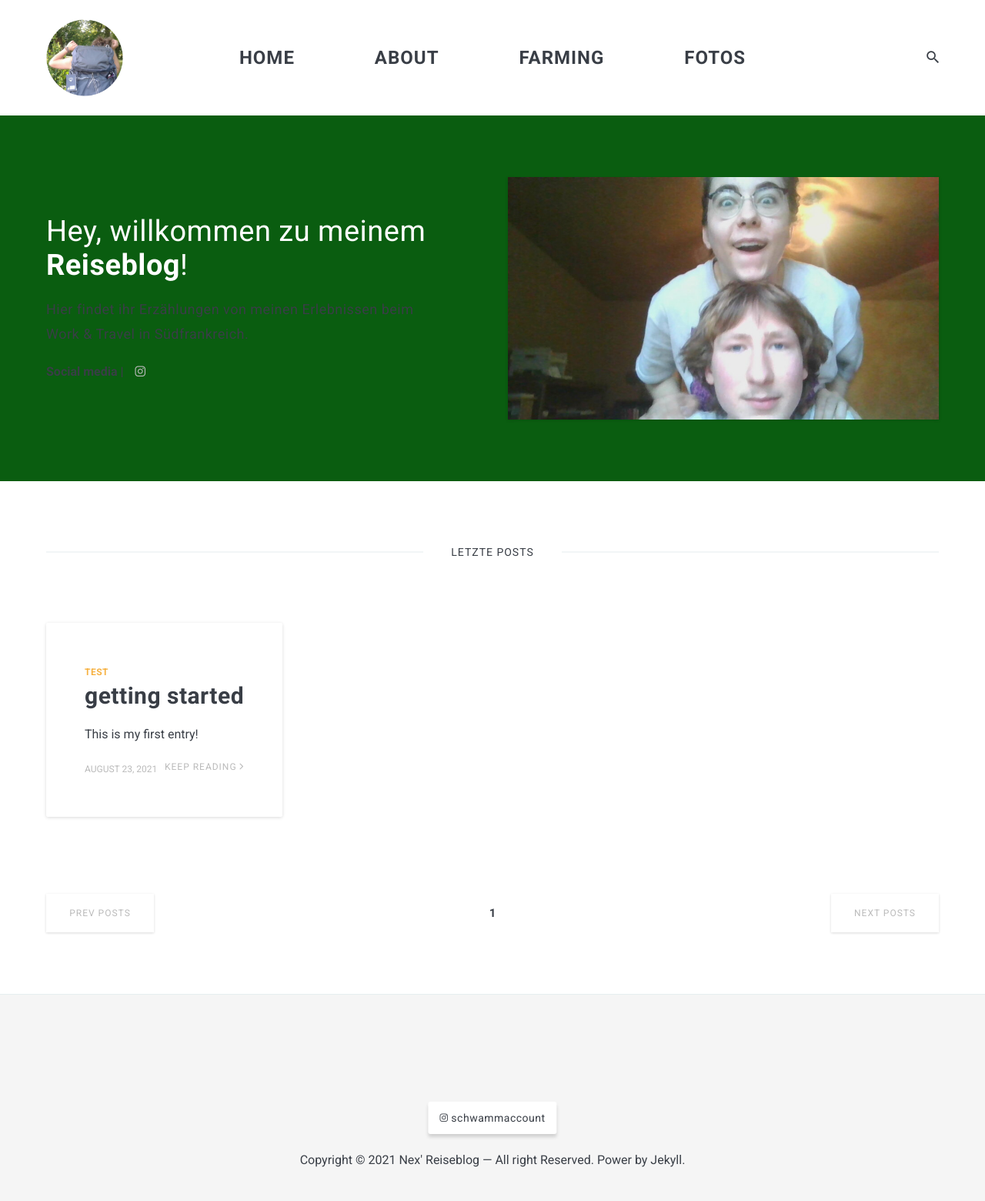
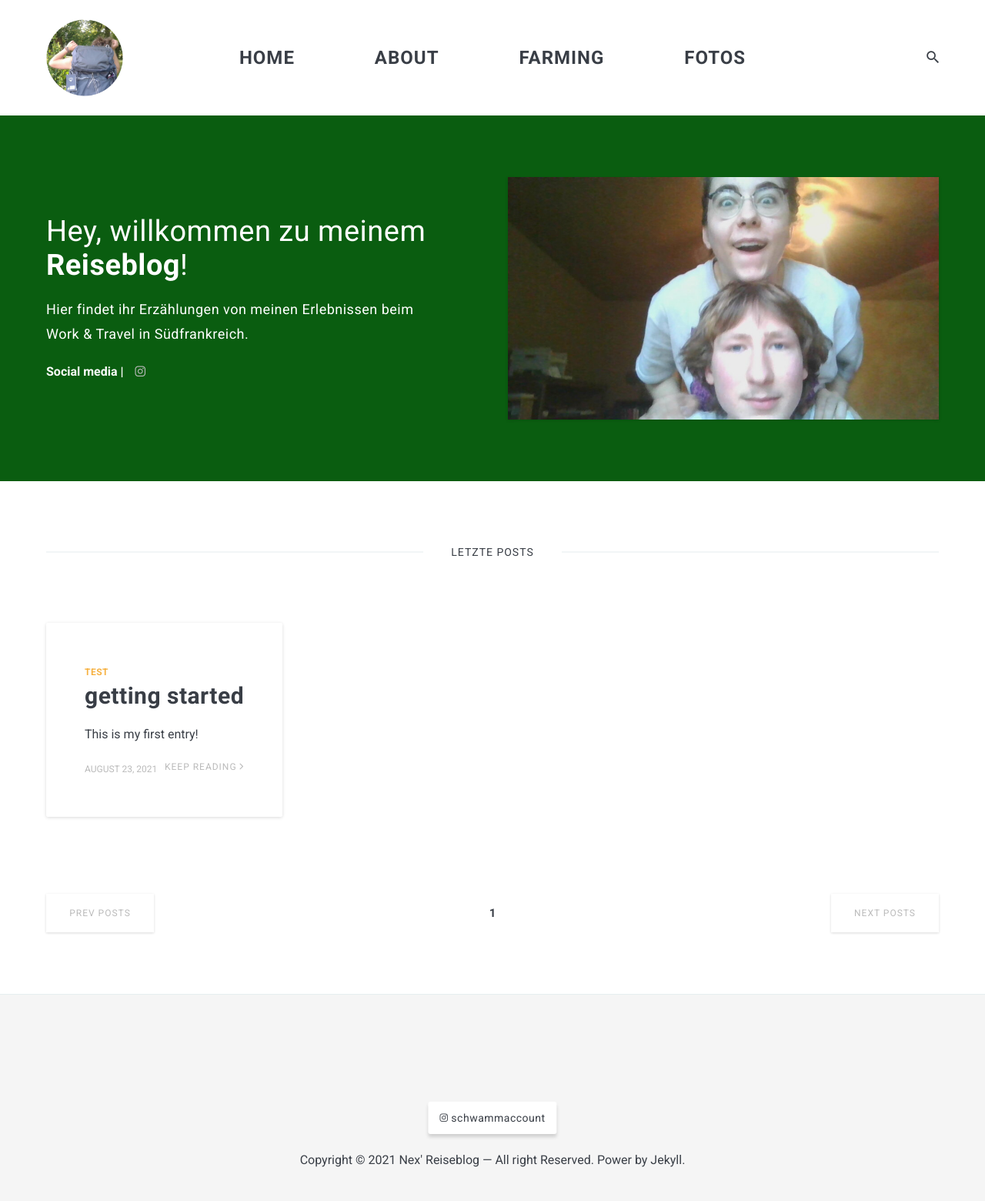
Before and after one commit to anneke-streit/anneke-streit.github.io, a Jekyll site: the page built from index.html, in a window 1280 px wide. Shown: the whole page at 77% size. Built offline with Jekyll 4.4.1, drawn with Linux system fonts in a browser that asks for light colours; nearby versions of some CDN libraries; the list of posts is cut into pages by our own code.

Commit message:
Update _hero.scss

```diff
--- a/_sass/3-modules/_hero.scss
+++ b/_sass/3-modules/_hero.scss
@@ -24,6 +24,7 @@
       font-size: 18px;
       line-height: 32px;
       letter-spacing: 0.5px;
+      color: $white;
     }
 
     .hero__social {
@@ -32,6 +33,7 @@
 
     .hero__social-title {
       font-weight: 700;
+      color: $white;
     }
 
   }
```
